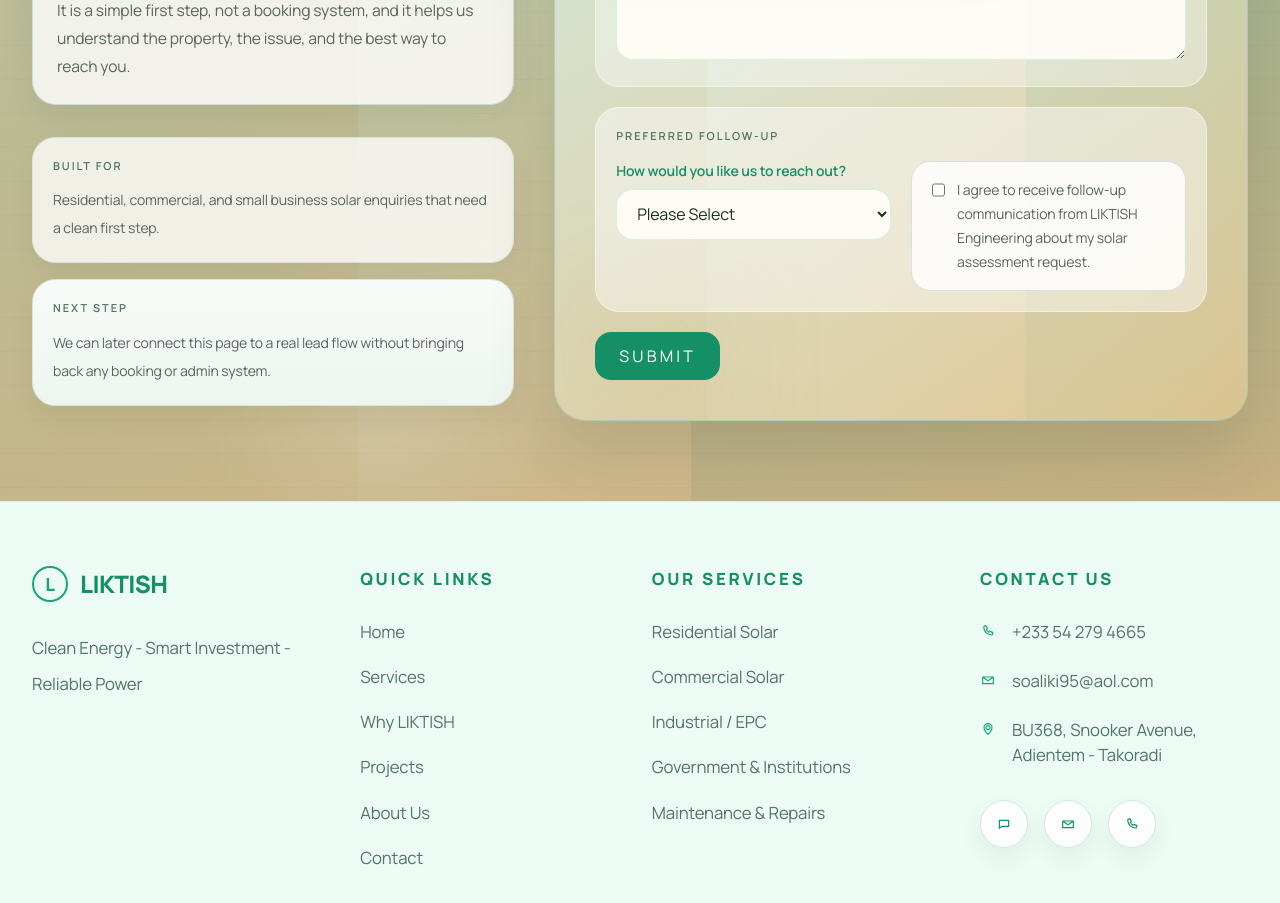
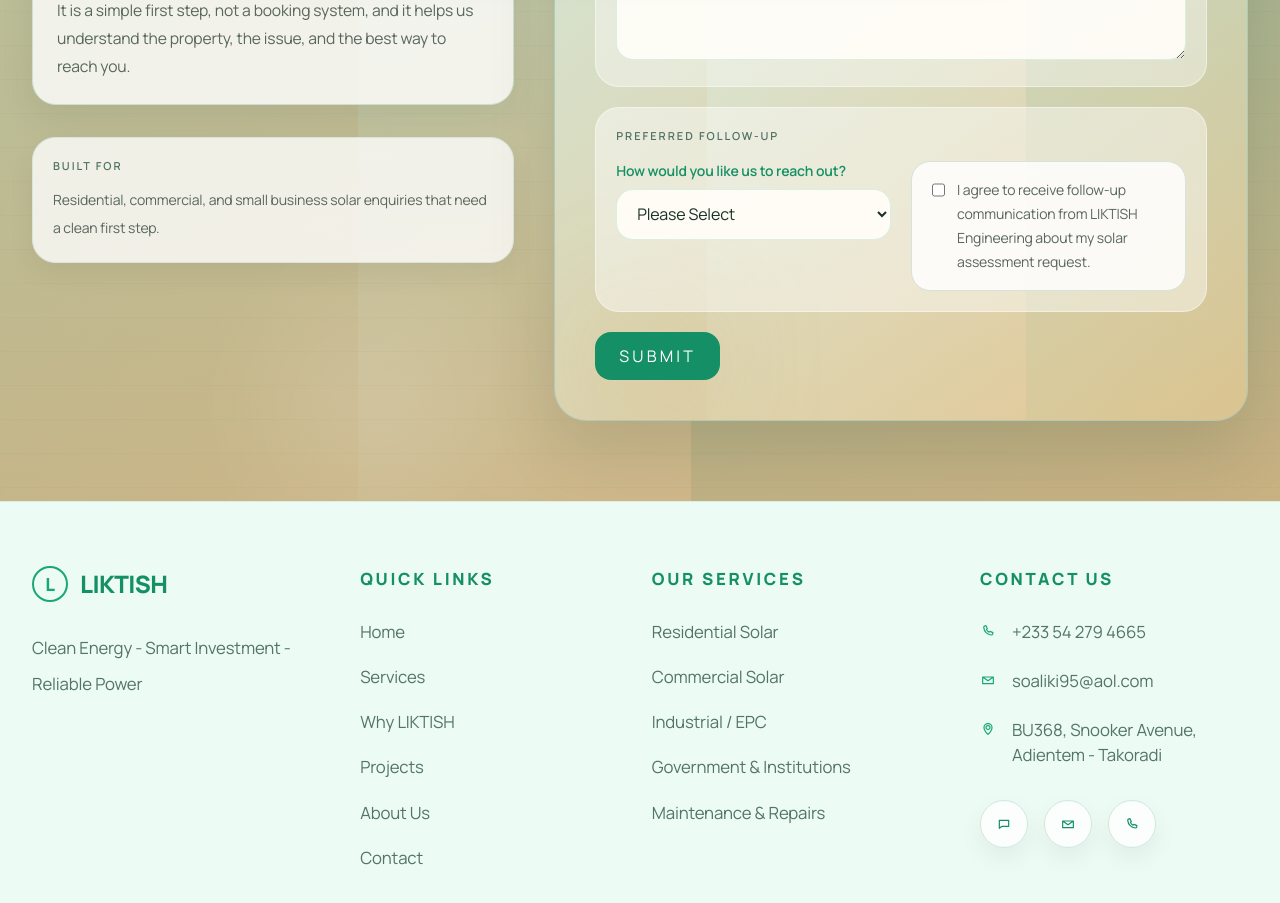
Before and after one commit to Mikedwin/LIKTISH-WEBSITE-, a Next.js app: page /solar-assessment in a window 1280 px wide. Shown: the part 860-1763 px from the top of the page. Built offline with nearby package versions, Linux system fonts and the light colour scheme.

Commit message:
Remove solar assessment next step card

```diff
--- a/src/app/(marketing)/solar-assessment/page.tsx
+++ b/src/app/(marketing)/solar-assessment/page.tsx
@@ -50,7 +50,7 @@ export default function SolarAssessmentPage() {
             </p>
           </div>
 
-          <div className="mt-8 grid gap-4 sm:grid-cols-2 xl:grid-cols-1">
+          <div className="mt-8">
             <div className="rounded-[1.45rem] border border-[#d8e4dc] bg-white/78 p-5 shadow-[0_12px_28px_rgba(11,33,25,0.06)]">
               <p className="text-[11px] font-semibold uppercase tracking-[0.18em] text-brand-soft">
                 Built for
@@ -58,15 +58,6 @@ export default function SolarAssessmentPage() {
               <p className="mt-3 text-sm leading-7 text-muted">
                 Residential, commercial, and small business solar enquiries that
                 need a clean first step.
-              </p>
-            </div>
-            <div className="rounded-[1.45rem] border border-[#d8e4dc] bg-[linear-gradient(180deg,#f7fbf8_0%,#eef5ef_100%)] p-5 shadow-[0_12px_28px_rgba(11,33,25,0.06)]">
-              <p className="text-[11px] font-semibold uppercase tracking-[0.18em] text-brand-soft">
-                Next step
-              </p>
-              <p className="mt-3 text-sm leading-7 text-muted">
-                We can later connect this page to a real lead flow without bringing
-                back any booking or admin system.
               </p>
             </div>
           </div>
```
